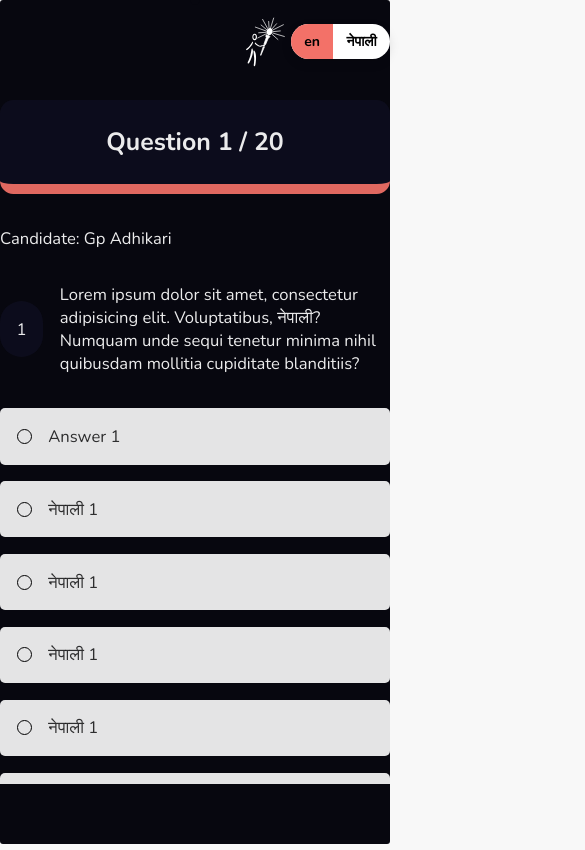
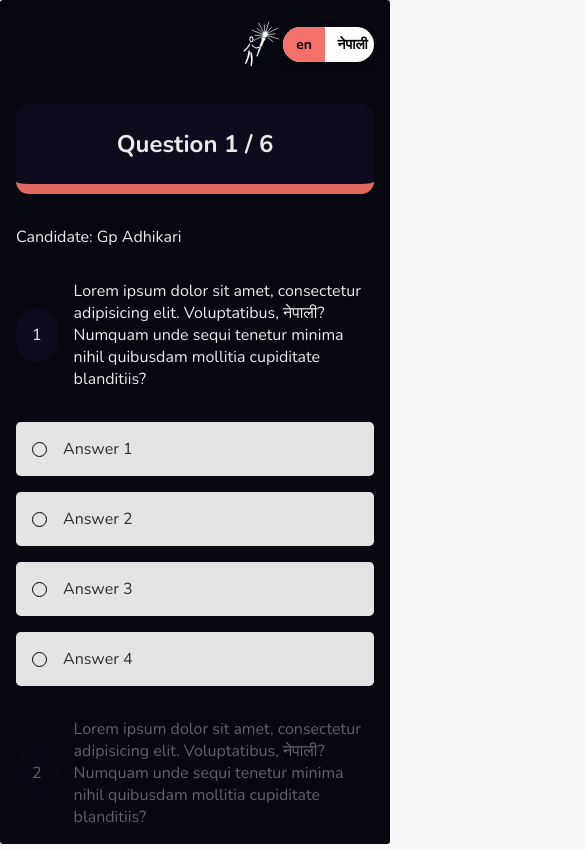
Before and after one commit to Gp-Adhikari/ngo-quiz, a Next.js app: page / in a window 390 px wide. Both pictures are taken after a click on the button 195 px from the left and 412 px from the top of the page. Shown: the top 850 px of the page, 585 px wide, since content can reach past the window. Built offline with nearby package versions, Linux system fonts and the light colour scheme; a web font is replaced by a local one.

Commit message:
quiz page completed with responsive

```diff
--- a/components/Body.component.js
+++ b/components/Body.component.js
@@ -4,6 +4,8 @@ import styles from "../styles/body.module.css";
 import Image from "next/image";
 import { AnimationContext } from "../context/Animation.context";
 import { DataContext } from "../context/Data.context";
+
+import { data } from "../data/questions";
 
 import gsap, { Power2 } from "gsap";
 
@@ -43,6 +45,7 @@ const Body = () => {
 
   // focus question
   useEffect(() => {
+    try {
       if (quizHolderRef === null) return;
       if (answersRef === null) return;
 
@@ -55,7 +58,7 @@ const Body = () => {
           opacity: 0.4;
           `;
         } else {
-        quizHolderRef.current.scrollTop = allQuestions[i].offsetTop - 250;
+          quizHolderRef.current.scrollTop = allQuestions[i].offsetTop - 170;
 
           allQuestions[i].style = `
           pointer-events: all;
@@ -64,35 +67,34 @@ const Body = () => {
           allQuestions[i].focus();
         }
       }
-
-    // console.log(quizHolderRef.current.children[0].children[1]);
+    } catch (error) {}
   }, [quizHolderRef, answersRef, currentQuestion]);
 
   //set height and width for the hero image
-  useEffect(() => {
-    try {
-      if (width === undefined) return;
-      if (height === undefined) return;
-      if (imgRef === null) return;
+  // useEffect(() => {
+  //   try {
+  //     if (width === undefined) return;
+  //     if (height === undefined) return;
+  //     if (imgRef === null) return;
 
-      const img = imgRef.current;
+  //     const img = imgRef.current;
 
-      if (height > 995) {
-        img.style.width = `995px`;
-        img.style.height = `488px`;
-        return;
-      }
+  //     if (height > 995) {
+  //       img.style.width = `995px`;
+  //       img.style.height = `488px`;
+  //       return;
+  //     }
 
-      img.style.width = `${height}px`;
-      img.style.height = `${height / 2}px`;
-    } catch (error) {}
-  }, [height, width, imgRef]);
+  //     img.style.width = `${height}px`;
+  //     img.style.height = `${height / 2}px`;
+  //   } catch (error) {}
+  // }, [height, width, imgRef]);
 
   //on candidate's name submit
   const submitName = (e) => {
+    try {
       e.preventDefault();
-    try {
-      setInitialAnimationHandler(true);
+
       const tl = new gsap.timeline();
 
       if (candidateName === "") {
@@ -150,6 +152,7 @@ const Body = () => {
 
   //submit Answer
   const submitAnswer = (e) => {
+    try {
       const ans = e.target.children[1].innerText;
 
       const answersOfTheQuestion =
@@ -159,21 +162,23 @@ const Body = () => {
         const answer = answersOfTheQuestion[i].children[1].innerText;
 
         if (answer === ans) {
-        console.log(answersOfTheQuestion[i]);
           answersOfTheQuestion[i].style.backgroundColor = "#00ff55";
+          console.log(answersOfTheQuestion[i].children[0].children[0]);
+          answersOfTheQuestion[i].children[0].children[0].style.opacity = "1";
 
           setSelectedAnswers([
             ...selectedAnswers,
             {
-            questionNumber: currentQuestion,
-            selectedAnswer: i,
-            totalAnswers: answersOfTheQuestion[i].children.length,
+              questionNumber: currentQuestion + 1,
+              selectedAnswer: i + 1,
+              totalAnswers: answersOfTheQuestion.length,
             },
           ]);
 
           setCurrentQuestion(currentQuestion + 1);
         }
       }
+    } catch (error) {}
   };
 
   return (
@@ -183,7 +188,7 @@ const Body = () => {
 
         <div className={styles.heroImg} ref={imgRef}>
           <Image
-            priority={"low"}
+            priority={true}
             src={"/hero-img.svg"}
             layout="fill"
             alt="hero image"
@@ -224,132 +229,40 @@ const Body = () => {
 
       <section className={styles.quizContainer} ref={quizContainerRef}>
         <div className={styles.displayQuestionNumber}>
-          <h2>Question 1 / 20</h2>
+          <h2>
+            Question {currentQuestion + 1} / {data.length}
+          </h2>
         </div>
         <div className={styles.quizWrapper}>
           <h4>Candidate: {candidateName}</h4>
 
           <div className={styles.quizHolder} ref={quizHolderRef}>
-            <div className={styles.quiz}>
+            {data === []
+              ? "No Data"
+              : data.map((data, idx) => (
+                  <div className={styles.quiz} key={idx}>
                     <div className={styles.questionWrapper}>
-                <p className={styles.number}>1</p>
-                <p className={styles.question}>
-                  Lorem ipsum dolor sit amet, consectetur adipisicing elit.
-                  Voluptatibus, नेपाली? Numquam unde sequi tenetur minima nihil
-                  quibusdam mollitia cupiditate blanditiis?
-                </p>
+                      <p className={styles.number}>{idx + 1}</p>
+                      <p className={styles.question}>{data.question}</p>
                     </div>
                     <div className={styles.answerWrapper} ref={answersRef}>
-                <div className={styles.answer} onClick={(e) => submitAnswer(e)}>
-                  <div className={styles.circle}></div>
-                  <p>Answer 1</p>
+                      {data.answers.length > 0
+                        ? data.answers.map((answer, idx) => (
+                            <div
+                              className={styles.answer}
+                              onClick={(e) => submitAnswer(e)}
+                              key={idx}
+                            >
+                              <div className={styles.circle}>
+                                <div className={styles.innerCircle}></div>
                               </div>
-                <div className={styles.answer} onClick={(e) => submitAnswer(e)}>
-                  <div className={styles.circle}></div>
-                  <p>नेपाली 1</p>
+                              <p>{answer}</p>
                             </div>
-                <div className={styles.answer} onClick={(e) => submitAnswer(e)}>
-                  <div className={styles.circle}></div>
-                  <p>नेपाली 1</p>
-                </div>
-                <div className={styles.answer} onClick={(e) => submitAnswer(e)}>
-                  <div className={styles.circle}></div>
-                  <p>नेपाली 1</p>
-                </div>
-                <div className={styles.answer} onClick={(e) => submitAnswer(e)}>
-                  <div className={styles.circle}></div>
-                  <p>नेपाली 1</p>
-                </div>
-                <div className={styles.answer} onClick={(e) => submitAnswer(e)}>
-                  <div className={styles.circle}></div>
-                  <p>नेपाली 1</p>
-                </div>
-                <div className={styles.answer} onClick={(e) => submitAnswer(e)}>
-                  <div className={styles.circle}></div>
-                  <p>नेपाली 1</p>
+                          ))
+                        : null}
                     </div>
                   </div>
-            </div>
-            <div className={styles.quiz}>
-              <div className={styles.questionWrapper}>
-                <p className={styles.number}>2</p>
-                <p className={styles.question}>
-                  Lorem ipsum dolor sit amet, consectetur adipisicing elit.
-                  Voluptatibus, नेपाली? Numquam unde sequi tenetur minima nihil
-                  quibusdam mollitia cupiditate blanditiis?
-                </p>
-              </div>
-              <div className={styles.answerWrapper} ref={answersRef}>
-                <div className={styles.answer} onClick={(e) => submitAnswer(e)}>
-                  <div className={styles.circle}></div>
-                  <p>Answer 2</p>
-                </div>
-                <div className={styles.answer} onClick={(e) => submitAnswer(e)}>
-                  <div className={styles.circle}></div>
-                  <p>नेपाली 2</p>
-                </div>
-              </div>
-            </div>
-            <div className={styles.quiz}>
-              <div className={styles.questionWrapper}>
-                <p className={styles.number}>2</p>
-                <p className={styles.question}>
-                  Lorem ipsum dolor sit amet, consectetur adipisicing elit.
-                  Voluptatibus, नेपाली? Numquam unde sequi tenetur minima nihil
-                  quibusdam mollitia cupiditate blanditiis?
-                </p>
-              </div>
-              <div className={styles.answerWrapper} ref={answersRef}>
-                <div className={styles.answer} onClick={(e) => submitAnswer(e)}>
-                  <div className={styles.circle}></div>
-                  <p>Answer 2</p>
-                </div>
-                <div className={styles.answer} onClick={(e) => submitAnswer(e)}>
-                  <div className={styles.circle}></div>
-                  <p>नेपाली 2</p>
-                </div>
-              </div>
-            </div>
-            <div className={styles.quiz}>
-              <div className={styles.questionWrapper}>
-                <p className={styles.number}>2</p>
-                <p className={styles.question}>
-                  Lorem ipsum dolor sit amet, consectetur adipisicing elit.
-                  Voluptatibus, नेपाली? Numquam unde sequi tenetur minima nihil
-                  quibusdam mollitia cupiditate blanditiis?
-                </p>
-              </div>
-              <div className={styles.answerWrapper} ref={answersRef}>
-                <div className={styles.answer} onClick={(e) => submitAnswer(e)}>
-                  <div className={styles.circle}></div>
-                  <p>Answer 2</p>
-                </div>
-                <div className={styles.answer} onClick={(e) => submitAnswer(e)}>
-                  <div className={styles.circle}></div>
-                  <p>नेपाली 2</p>
-                </div>
-              </div>
-            </div>
-            <div className={styles.quiz}>
-              <div className={styles.questionWrapper}>
-                <p className={styles.number}>2</p>
-                <p className={styles.question}>
-                  Lorem ipsum dolor sit amet, consectetur adipisicing elit.
-                  Voluptatibus, नेपाली? Numquam unde sequi tenetur minima nihil
-                  quibusdam mollitia cupiditate blanditiis?
-                </p>
-              </div>
-              <div className={styles.answerWrapper} ref={answersRef}>
-                <div className={styles.answer} onClick={(e) => submitAnswer(e)}>
-                  <div className={styles.circle}></div>
-                  <p>Answer 2</p>
-                </div>
-                <div className={styles.answer} onClick={(e) => submitAnswer(e)}>
-                  <div className={styles.circle}></div>
-                  <p>नेपाली 2</p>
-                </div>
-              </div>
-            </div>
+                ))}
           </div>
         </div>
       </section>
--- /dev/null
+++ b/data/questions.js
@@ -0,0 +1,32 @@
+export const data = [
+  {
+    question:
+      "Lorem ipsum dolor sit amet, consectetur adipisicing elit. Voluptatibus, नेपाली? Numquam unde sequi tenetur minima nihil quibusdam mollitia cupiditate blanditiis?",
+    answers: ["Answer 1", "Answer 2", "Answer 3", "Answer 4"],
+  },
+  {
+    question:
+      "Lorem ipsum dolor sit amet, consectetur adipisicing elit. Voluptatibus, नेपाली? Numquam unde sequi tenetur minima nihil quibusdam mollitia cupiditate blanditiis?",
+    answers: ["Answer 1", "Answer 2", "Answer 3", "Answer 4"],
+  },
+  {
+    question:
+      "Lorem ipsum dolor sit amet, consectetur adipisicing elit. Voluptatibus, नेपाली? Numquam unde sequi tenetur minima nihil quibusdam mollitia cupiditate blanditiis?",
+    answers: ["Answer 1", "Answer 2", "Answer 3", "Answer 4"],
+  },
+  {
+    question:
+      "Lorem ipsum dolor sit amet, consectetur adipisicing elit. Voluptatibus, नेपाली? Numquam unde sequi tenetur minima nihil quibusdam mollitia cupiditate blanditiis?",
+    answers: ["Answer 1", "Answer 2", "Answer 3", "Answer 4"],
+  },
+  {
+    question:
+      "Lorem ipsum dolor sit amet, consectetur adipisicing elit. Voluptatibus, नेपाली? Numquam unde sequi tenetur minima nihil quibusdam mollitia cupiditate blanditiis?",
+    answers: ["Answer 1", "Answer 2", "Answer 3", "Answer 4"],
+  },
+  {
+    question:
+      "Lorem ipsum dolor sit amet, consectetur adipisicing elit. Voluptatibus, नेपाली? Numquam unde sequi tenetur minima nihil quibusdam mollitia cupiditate blanditiis?",
+    answers: ["Answer 1", "Answer 2", "Answer 3", "Answer 4"],
+  },
+];
--- a/styles/body.module.css
+++ b/styles/body.module.css
@@ -1,6 +1,7 @@
 .mainSection {
   display: flex;
   margin-top: 2rem;
+  overflow: hidden;
 }
 
 .error {
@@ -32,9 +33,11 @@
 .heroImg {
   position: absolute;
   bottom: 0;
+  max-width: 994px;
+  width: 100%;
+  height: 488px;
   left: 50%;
   transform: translateX(-50%);
-  width: 600px;
   z-index: 1;
   -webkit-user-select: none;
      -moz-user-select: none;
@@ -122,7 +125,7 @@
 .quizContainer .quizWrapper {
   max-width: 500px;
   width: 100%;
-  margin: 2rem auto;
+  margin: 2rem auto 0 auto;
 }
 .quizContainer .quizWrapper h4 {
   font-weight: normal;
@@ -131,11 +134,11 @@
   margin: auto;
 }
 .quizContainer .quizWrapper .quiz {
-  margin-top: 2rem;
+  margin: 2rem 0;
   transition: 0.3s ease;
 }
 .quizContainer .quizWrapper .quizHolder {
-  height: calc(100vh - 310px);
+  height: calc(100vh - 242px);
   overflow-y: auto;
   scroll-behavior: smooth;
   scrollbar-width: none;
@@ -177,11 +180,75 @@
 .quizContainer .quizWrapper .answerWrapper .answer p {
   max-width: 420px;
   word-wrap: break-word;
+  pointer-events: none;
 }
 .quizContainer .quizWrapper .answerWrapper .answer .circle {
+  display: flex;
+  align-items: center;
+  justify-content: center;
   margin-right: 1rem;
   height: 15px;
   width: 15px;
   border: 1px solid black;
+  pointer-events: none;
   border-radius: 50%;
 }
+.quizContainer .quizWrapper .answerWrapper .answer .innerCircle {
+  opacity: 0;
+  height: 7px;
+  width: 7px;
+  border-radius: 50%;
+  background-color: #000;
+  transition: 0.2s ease;
+}
+.quizContainer .quizWrapper .answerWrapper .answer:hover .innerCircle {
+  opacity: 1;
+}
+.quizContainer .quizWrapper .answerWrapper .answer:hover {
+  color: black;
+}
+
+@media screen and (max-width: 1250px) {
+  .quizContainer {
+    margin-left: 1rem;
+    margin-right: 1rem;
+  }
+}
+@media screen and (max-width: 1000px) {
+  .heroImg {
+    width: 810px;
+    height: 400px;
+  }
+}
+@media screen and (max-width: 850px) {
+  .line:before {
+    display: none;
+  }
+  .heroImg {
+    width: 710px;
+    height: 350px;
+  }
+}
+@media screen and (max-width: 730px) {
+  .heroImg {
+    width: 600px;
+    height: 300px;
+  }
+}
+@media screen and (max-width: 640px) {
+  .heroImg {
+    width: 500px;
+    height: 250px;
+  }
+}
+@media screen and (max-width: 520px) {
+  .heroImg {
+    width: 400px;
+    height: 200px;
+  }
+}
+@media screen and (max-width: 420px) {
+  .heroImg {
+    display: none;
+  }
+}
--- a/styles/body.module.scss
+++ b/styles/body.module.scss
@@ -3,6 +3,7 @@
 .mainSection {
   display: flex;
   margin-top: 2rem;
+  overflow: hidden;
 }
 
 .error {
@@ -35,9 +36,12 @@
 .heroImg {
   position: absolute;
   bottom: 0;
+  max-width: 994px;
+  width: 100%;
+  height: 488px;
   left: 50%;
   transform: translateX(-50%);
-  width: 600px;
+
   z-index: 1;
   user-select: none;
   pointer-events: none;
@@ -119,7 +123,7 @@
   .quizWrapper {
     max-width: 500px;
     width: 100%;
-    margin: 2rem auto;
+    margin: 2rem auto 0 auto;
     h4 {
       font-weight: normal;
       word-wrap: break-word;
@@ -128,11 +132,11 @@
     }
 
     .quiz {
-      margin-top: 2rem;
+      margin: 2rem 0;
       transition: 0.3s ease;
     }
     .quizHolder {
-      height: calc(100vh - 310px);
+      height: calc(100vh - 242px);
       overflow-y: auto;
       scroll-behavior: smooth;
       scrollbar-width: none;
@@ -173,16 +177,87 @@
         p {
           max-width: 420px;
           word-wrap: break-word;
+          pointer-events: none;
         }
 
         .circle {
+          display: flex;
+          align-items: center;
+          justify-content: center;
           margin-right: 1rem;
           height: 15px;
           width: 15px;
           border: 1px solid black;
+          pointer-events: none;
           border-radius: 50%;
+        }
+
+        .innerCircle {
+          opacity: 0;
+          height: 7px;
+          width: 7px;
+          border-radius: 50%;
+          background-color: #000;
+          transition: 0.2s ease;
+        }
+
+        &:hover .innerCircle {
+          opacity: 1;
+        }
+
+        &:hover {
+          color: rgba(#000, 1);
         }
       }
     }
   }
 }
+
+@media screen and (max-width: 1250px) {
+  .quizContainer {
+    margin-left: 1rem;
+    margin-right: 1rem;
+  }
+}
+
+@media screen and (max-width: 1000px) {
+  .heroImg {
+    width: 810px;
+    height: 400px;
+  }
+}
+
+@media screen and (max-width: 850px) {
+  .line {
+    &:before {
+      display: none;
+    }
+  }
+  .heroImg {
+    width: 710px;
+    height: 350px;
+  }
+}
+@media screen and (max-width: 730px) {
+  .heroImg {
+    width: 600px;
+    height: 300px;
+  }
+}
+@media screen and (max-width: 640px) {
+  .heroImg {
+    width: 500px;
+    height: 250px;
+  }
+}
+@media screen and (max-width: 520px) {
+  .heroImg {
+    width: 400px;
+    height: 200px;
+  }
+}
+@media screen and (max-width: 420px) {
+  .heroImg {
+    display: none;
+  }
+}
--- a/styles/globals.css
+++ b/styles/globals.css
@@ -43,23 +43,8 @@
   background: #555;
 }
 
-html {
-  font-size: 16px;
-}
-
 body {
   max-width: 1200px;
   margin: auto;
   background-color: #f8f8f8;
 }
-
-@media screen and (min-width: 320px) {
-  html {
-    font-size: calc(16px + 6 * (100vw - 320px) / 680);
-  }
-}
-@media screen and (min-width: 1000px) {
-  html {
-    font-size: 16px;
-  }
-}
--- a/styles/globals.scss
+++ b/styles/globals.scss
@@ -41,9 +41,9 @@
   background: #555;
 }
 
-html {
-  font-size: 16px;
-}
+// html {
+//   font-size: 16px;
+// }
 
 body {
   max-width: 1200px;
@@ -51,13 +51,13 @@ body {
   background-color: $bg-color;
 }
 
-@media screen and (min-width: 320px) {
-  html {
-    font-size: calc(16px + 6 * ((100vw - 320px) / 680));
-  }
-}
-@media screen and (min-width: 1000px) {
-  html {
-    font-size: 16px;
-  }
-}
+// @media screen and (min-width: 320px) {
+//   html {
+//     font-size: calc(16px + 6 * ((100vw - 320px) / 680));
+//   }
+// }
+// @media screen and (min-width: 1000px) {
+//   html {
+//     font-size: 16px;
+//   }
+// }
--- a/styles/header.module.css
+++ b/styles/header.module.css
@@ -24,12 +24,20 @@
   border-radius: 550px;
   font-size: 14px;
   overflow: hidden;
+  height: 35px;
 }
 .language p {
   padding: 0.5rem 0.8rem;
   cursor: pointer;
   font-weight: bold;
 }
-.language p:first-child {
+.language p:nth-child(1) {
   background-color: #f37168;
 }
+
+@media screen and (max-width: 1250px) {
+  .header {
+    margin-left: 1rem;
+    margin-right: 1rem;
+  }
+}
--- a/styles/header.module.scss
+++ b/styles/header.module.scss
@@ -23,14 +23,22 @@
   border-radius: 550px;
   font-size: 14px;
   overflow: hidden;
+  height: 35px;
 
   p {
     padding: 0.5rem 0.8rem;
     cursor: pointer;
     font-weight: bold;
 
-    &:first-child {
+    &:nth-child(1) {
       background-color: $main;
     }
   }
 }
+
+@media screen and (max-width: 1250px) {
+  .header {
+    margin-left: 1rem;
+    margin-right: 1rem;
+  }
+}
```
Lines whose indentation alone changed are shown as unchanged.
